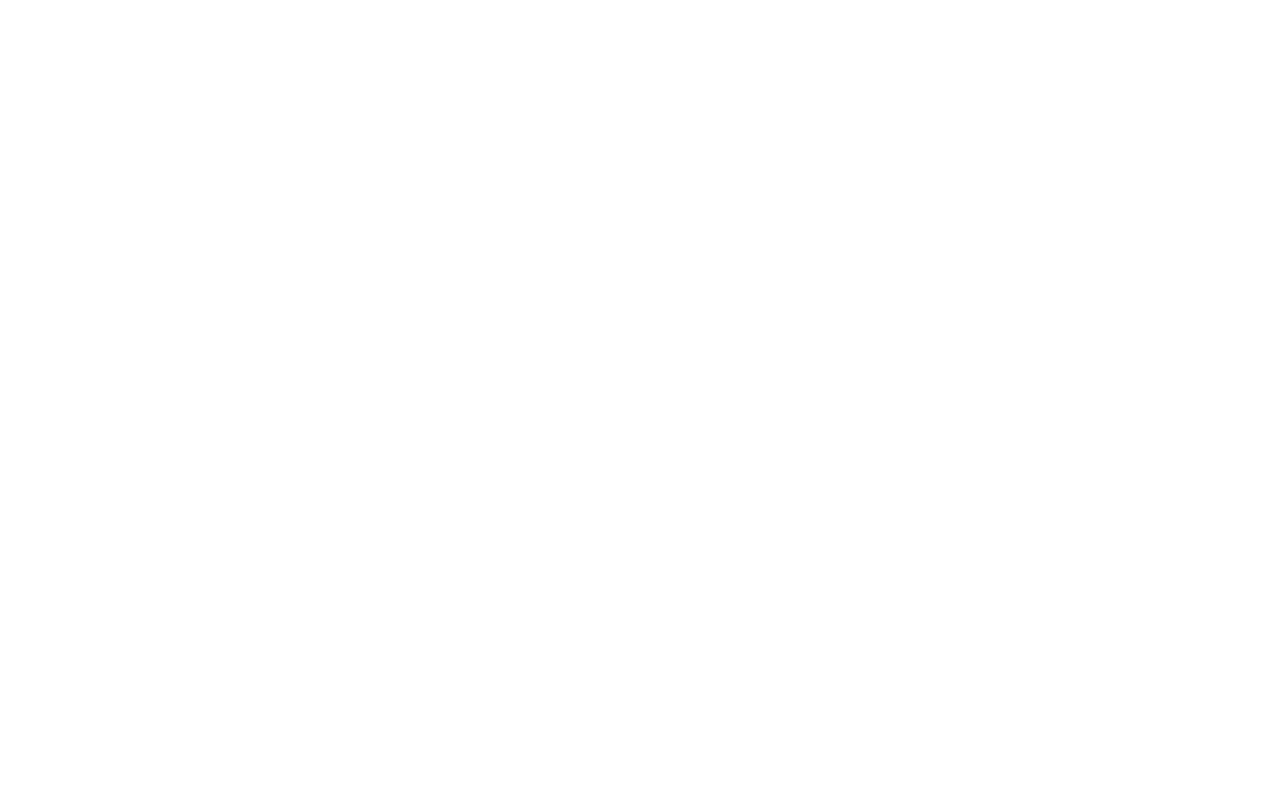
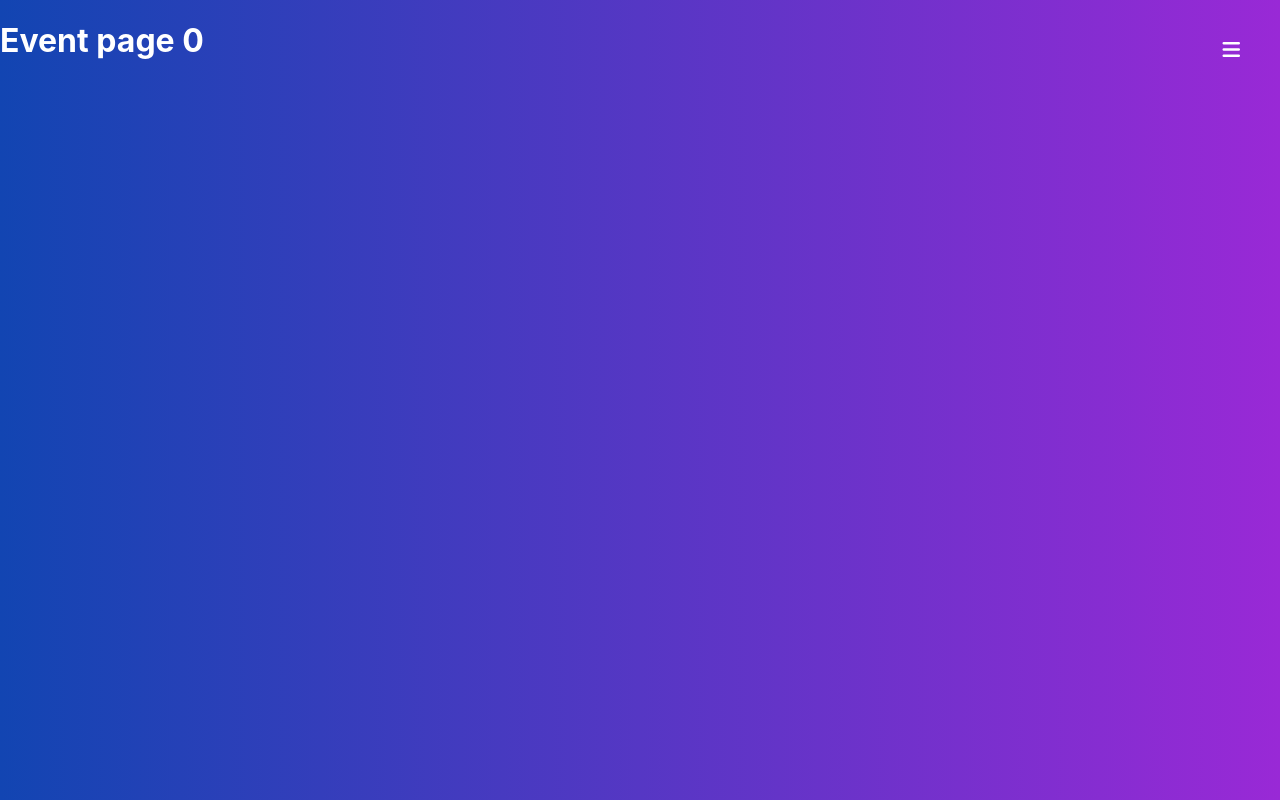
Before and after one commit to Skaper777/lets-go-react, a React (Create React App) app: page /events/0 in a window 1280 px wide. Before the commit this address had no page. Built offline with nearby package versions, Linux system fonts and the light colour scheme.

Commit message:
feat: изучение роутинга 2

```diff
--- a/src/App.js
+++ b/src/App.js
@@ -2,15 +2,32 @@
 import Layout from './hoc/Layout/Layout';
 import MainPage from './routes/MainPage/MainPage';
 import About from './routes/About/About';
-import { Routes, Route } from 'react-router-dom'
+import EventPage from './routes/Events/Event/Event';
+import { useRoutes } from 'react-router-dom'
 
 function App() {
+  let routes = [
+    {
+      path: "/",
+      element: <MainPage />
+    },
+    {
+      path: "events/:id",
+      element: <EventPage />
+    },
+    {
+      path: "about",
+      element: <About />
+    },
+    {
+      path: '*',
+      element: <h1>Error!</h1>
+    }
+  ]
+
   return (
     <Layout>
-      <Routes>
-        <Route path='/' element={<MainPage/>} />
-        <Route path='about' element={<About/>} />
-      </Routes>
+      {useRoutes(routes)}
     </Layout>
   );
 }
--- a/src/components/Events/EventsList/EventItem/EventItem.js
+++ b/src/components/Events/EventsList/EventItem/EventItem.js
@@ -10,7 +10,7 @@
   return (
     <li className={classes.EventItem}>
       <h3>
-        <Link to='/'>{props.eventItem.title}</Link>
+        <Link to={'events/' + props.eventItem.id}>{props.eventItem.title}</Link>
       </h3>
       <p>Type: <b>{props.eventItem.type}</b></p>
       <p>Location: <b>{props.eventItem.location}</b></p>
--- a/src/components/Navigation/Drawer/Drawer.js
+++ b/src/components/Navigation/Drawer/Drawer.js
@@ -22,7 +22,7 @@
   renderLinks() {
     return links.map((link, index) => {
       return (
-        <li key={index}>
+        <li key={index} onClick={this.props.onClose}>
           <NavLink
             to={link.url}
             style={({ isActive }) =>
--- a/src/hoc/Layout/Layout.module.css
+++ b/src/hoc/Layout/Layout.module.css
@@ -3,6 +3,7 @@
   display: flex;
   flex-direction: column;
   color: white;
+  background: linear-gradient(90deg, #1245b2 0%, #9929d6 100%);
 }
 
 .Layout main {
--- a/src/routes/About/About.js
+++ b/src/routes/About/About.js
@@ -1,4 +1,4 @@
-function About() {
+function About(props) {
   return <h1>About page</h1>
 }
 
--- /dev/null
+++ b/src/routes/Events/Event/Event.js
@@ -0,0 +1,10 @@
+import { useState, useEffect } from 'react';
+import { useParams } from "react-router-dom";
+
+function EventPage(props) {
+  let {id} = useParams()
+
+  return <h1>Event page {id}</h1>
+}
+
+export default EventPage
--- a/src/routes/MainPage/MainPage.module.css
+++ b/src/routes/MainPage/MainPage.module.css
@@ -4,7 +4,6 @@
   padding: 100px 0;
   flex-grow: 1;
   width: 100%;
-  background: linear-gradient(90deg, #1245b2 0%, #9929d6 100%);
 }
 
 .MainPage h1 {
```
Also changed, not shown: src/components/Events/EventsList/EventsList.js (line endings or trailing spaces), src/routes/Events/Event/Event.module.css (added), src/routes/MainPage/MainPage.js (line endings or trailing spaces).
